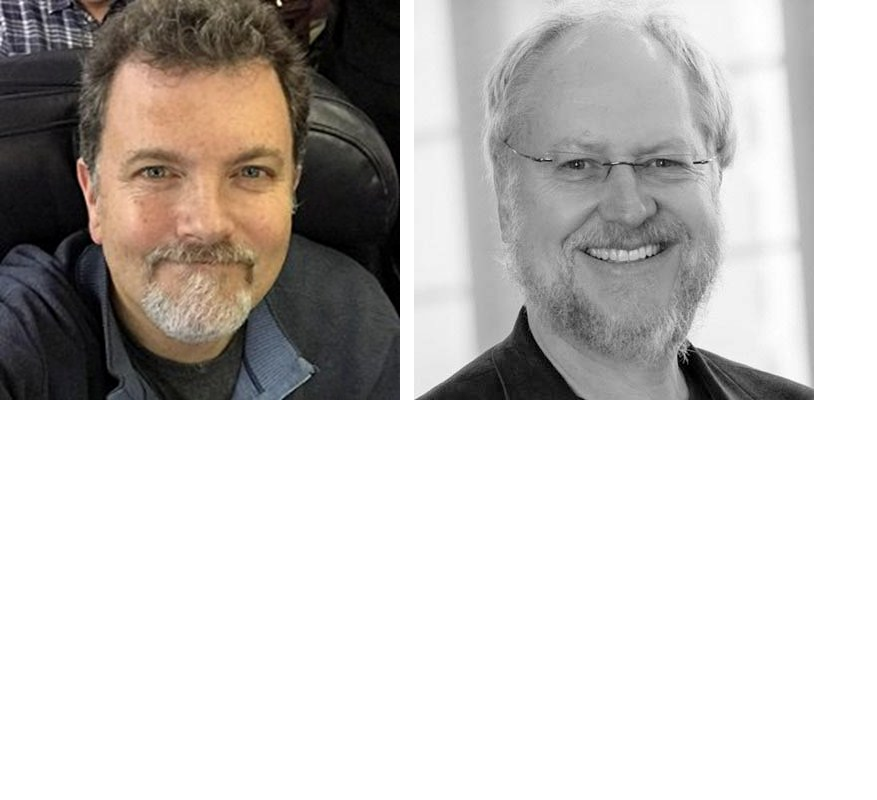
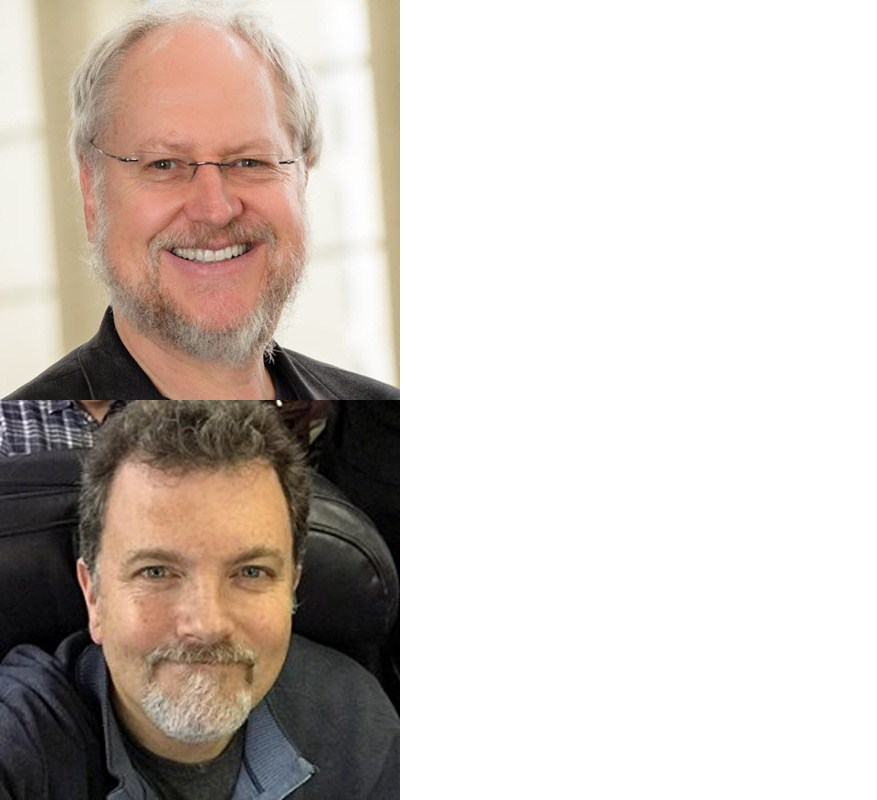
Before and after one commit to apisceva/Using-React-17-hooks, a React (Create React App) app: page / in a window 1280 px wide. Shown: the top 800 px of the page, without its empty margins (0-877 px from the left). Built offline with nearby package versions, Linux system fonts and the light colour scheme.

Commit message:
added ImageChangeOnScroll

```diff
--- /dev/null
+++ b/src/ImageToggleOnScroll.js
@@ -0,0 +1,26 @@
+import React, { useRef, useEffect, useState } from "react";
+
+const ImageToggleOnScroll = ({ primaryImg, secondaryImg }) => {
+  const imageRef = useRef(null);
+
+  const isInView = () => {
+    const rect = imageRef.current.getBoundingClientRect();
+    return rect.top >= 0 && rect.bottom <= window.innerHeight;
+  };
+
+  const [inView, setInView] = useState(false);
+
+  useEffect(() => {
+    window.addEventListener("scroll", scrollHandler);
+    return () => {
+      window.removeEventListener("scroll", scrollHandler);
+    };
+  }, []);
+
+  const scrollHandler = () => {
+    setInView(isInView());
+  };
+
+  return <img src={inView ? secondaryImg : primaryImg} alt="" ref={imageRef} />;
+};
+export default ImageToggleOnScroll;
--- a/src/components/App.js
+++ b/src/components/App.js
@@ -1,7 +1,7 @@
-import ImageChangeOnMouseOver from "../pages/ImageChangeOnMouseOver";
+import ImageChangeOnScroll from "../pages/ImageChangeOnScroll";
 
 function App() {
-  return <ImageChangeOnMouseOver />;
+  return <ImageChangeOnScroll />;
 }
 
 export default App;
--- /dev/null
+++ b/src/pages/ImageChangeOnScroll.js
@@ -0,0 +1,22 @@
+import React from "react";
+import ImageToggleOnScroll from "../ImageToggleOnScroll";
+
+const ImageChangeOnScroll = () => {
+  return (
+    <div>
+      {[1124, 187, 823, 1269, 1530].map((speakerId) => {
+        return (
+          <div key={speakerId}>
+            <ImageToggleOnScroll
+              primaryImg={`/static/speakers/bw/Speaker-${speakerId}.jpg`}
+              secondaryImg={`/static/speakers/Speaker-${speakerId}.jpg`}
+              alt=""
+            />
+          </div>
+        );
+      })}
+    </div>
+  );
+};
+
+export default ImageChangeOnScroll;
```
Also changed, not shown: src/pages/syntax.js (added, +15 -0 lines).
